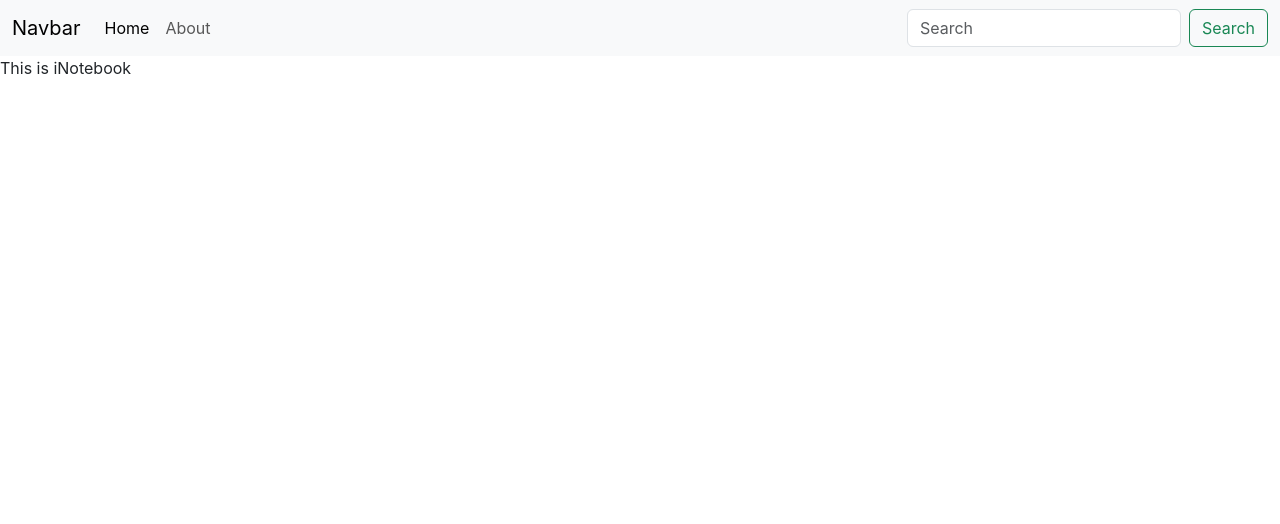
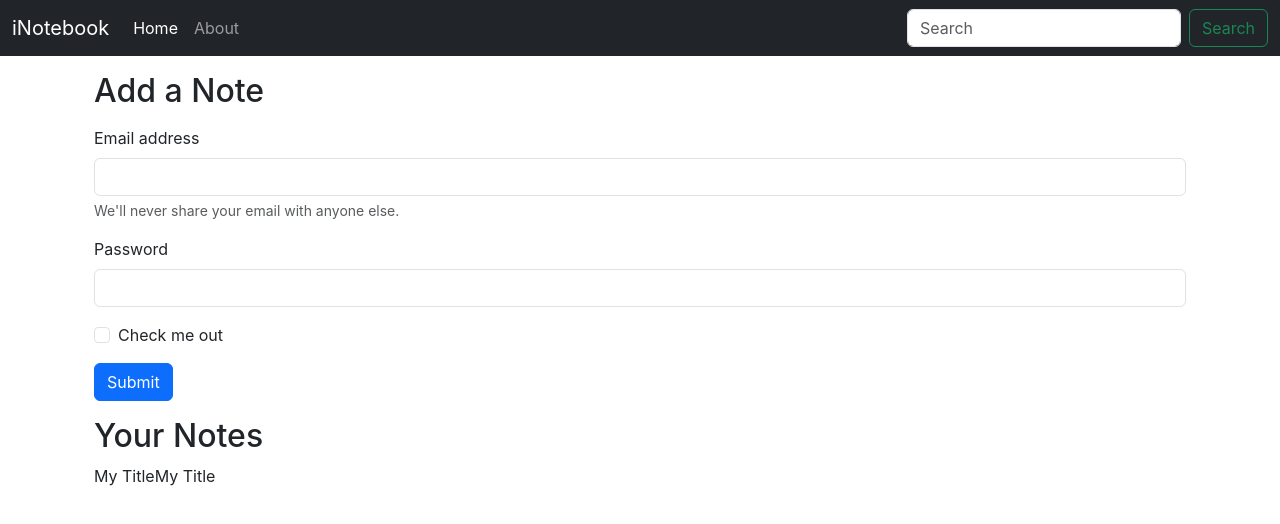
Before and after one commit to rajakumar4182/iNoteBook, a React (Create React App) app: page / in a window 1280 px wide. Shown: the top 524 px of the page. Built offline with nearby package versions, Linux system fonts and the light colour scheme.

Commit message:
useLocation hook and fetching notes from context

```diff
--- a/src/App.js
+++ b/src/App.js
@@ -7,16 +7,20 @@
 
 function App() {
   return (
-    <Router>
+    <>
       <NoteState>
-        <Navbar />
-        <Routes>
-          <Route exact path="/" element={<Home />} />
+        <Router>
+          <Navbar />
+          <div className="container">
+            <Routes>
+              <Route exact path="/" element={<Home />} />
 
-          <Route exact path="/about" element={<About />} />
-        </Routes>
+              <Route exact path="/about" element={<About />} />
+            </Routes>
+          </div>
+        </Router>
       </NoteState>
-    </Router>
+    </>
   );
 }
 
--- a/src/components/About.js
+++ b/src/components/About.js
@@ -1,16 +1,6 @@
 import React, { useContext, useEffect } from "react";
-import noteContext from "../context/notes/NoteContext";
 const About = () => {
-  const a = useContext(noteContext);
-  useEffect(() => {
-    a.update();
-    // eslint-disable-next-line
-  }, []);
-  return (
-    <div>
-      This is about {a.state.name} and he is {a.state.age} years old
-    </div>
-  );
+  return <div>This is about page.</div>;
 };
 
 export default About;
--- a/src/components/Home.js
+++ b/src/components/Home.js
@@ -1,5 +1,58 @@
-import React from "react";
-
+import React, { useContext } from "react";
+import noteContext from "../context/notes/noteContext";
 export const Home = () => {
-  return <div>This is iNotebook</div>;
+  const context = useContext(noteContext);
+  const { notes, setNotes } = context;
+  return (
+    <div>
+      <div className="container my-3">
+        <h2>Add a Note</h2>
+        <form className="my-3">
+          <div class="mb-3">
+            <label for="exampleInputEmail1" class="form-label">
+              Email address
+            </label>
+            <input
+              type="email"
+              class="form-control"
+              id="exampleInputEmail1"
+              aria-describedby="emailHelp"
+            />
+            <div id="emailHelp" class="form-text">
+              We'll never share your email with anyone else.
+            </div>
+          </div>
+          <div class="mb-3">
+            <label for="exampleInputPassword1" class="form-label">
+              Password
+            </label>
+            <input
+              type="password"
+              class="form-control"
+              id="exampleInputPassword1"
+            />
+          </div>
+          <div class="mb-3 form-check">
+            <input
+              type="checkbox"
+              class="form-check-input"
+              id="exampleCheck1"
+            />
+            <label class="form-check-label" for="exampleCheck1">
+              Check me out
+            </label>
+          </div>
+          <button type="submit" class="btn btn-primary">
+            Submit
+          </button>
+        </form>
+      </div>
+      <div className="container my-3">
+        <h2>Your Notes</h2>
+        {notes.map((note) => {
+          return note.title;
+        })}
+      </div>
+    </div>
+  );
 };
--- a/src/components/Navbar.js
+++ b/src/components/Navbar.js
@@ -1,11 +1,16 @@
-import React from "react";
-import { Link } from "react-router-dom";
+import React, { useEffect } from "react";
+import { Link, useLocation } from "react-router-dom";
+
 const Navbar = () => {
+  let location = useLocation();
+  useEffect(() => {
+    console.log(location.pathname);
+  }, [location]);
   return (
-    <nav className="navbar navbar-expand-lg bg-body-tertiary">
+    <nav className="navbar navbar-expand-lg navbar-dark bg-dark">
       <div className="container-fluid">
         <Link className="navbar-brand" to="/">
-          Navbar
+          iNotebook
         </Link>
         <button
           className="navbar-toggler"
@@ -21,12 +26,23 @@
         <div className="collapse navbar-collapse" id="navbarSupportedContent">
           <ul className="navbar-nav me-auto mb-2 mb-lg-0">
             <li className="nav-item">
-              <Link className="nav-link active" aria-current="page" to="/">
+              <Link
+                className={`nav-link ${
+                  location.pathname === "/" ? "active" : ""
+                }`}
+                aria-current="page"
+                to="/"
+              >
                 Home
               </Link>
             </li>
             <li className="nav-item">
-              <Link className="nav-link" to="/about">
+              <Link
+                className={`nav-link ${
+                  location.pathname === "/about" ? "active" : ""
+                }`}
+                to="/about"
+              >
                 About
               </Link>
             </li>
--- a/src/context/notes/NoteState.js
+++ b/src/context/notes/NoteState.js
@@ -1,22 +1,32 @@
 import { useState } from "react";
-import NoteContext from "./NoteContext";
+import NoteContext from "./noteContext";
 
 const NoteState = (props) => {
-  const s1 = {
-    name: "Raja",
-    age: "25",
-  };
-  const [state, setState] = useState(s1);
-  const update = () => {
-    setTimeout(() => {
-      setState({
-        name: "Tiwary",
-        age: "24",
-      });
-    }, 1000);
-  };
+  const notesInitial = [
+    {
+      _id: "677b4c262ffcfd91b581fda9",
+      user: "6779ff6d0ff7889835364661",
+      title: "My Title",
+      description: "Please wake up early",
+      tag: "personal",
+      date: "2025-01-06T03:21:10.821Z",
+      __v: 0,
+    },
+    {
+      _id: "677b4c262ffcfd91b581fdab",
+      user: "6779ff6d0ff7889835364661",
+      title: "My Title",
+      description: "Please wake up early",
+      tag: "personal",
+      date: "2025-01-06T03:21:10.957Z",
+      __v: 0,
+    },
+  ];
+
+  const [notes, setNotes] = useState(notesInitial);
+
   return (
-    <NoteContext.Provider value={{ state: state, update: update }}>
+    <NoteContext.Provider value={{ notes, setNotes }}>
       {props.children}
     </NoteContext.Provider>
   );
```
Also changed, not shown: 1 other file (tests, documents, lock files or other folders).
